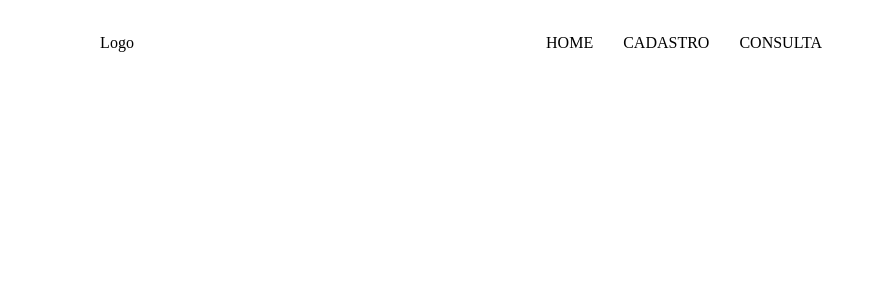
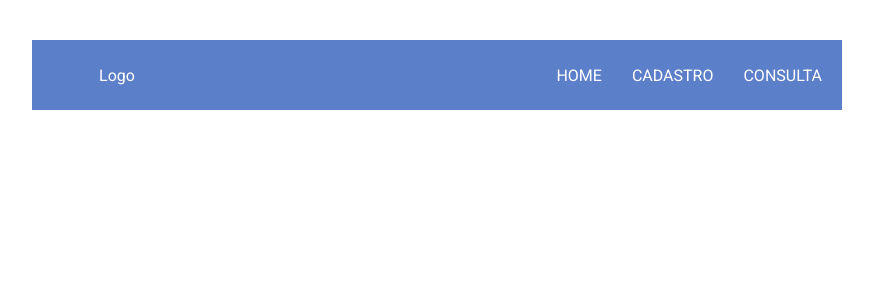
Before and after one commit to alifrebat-docente/CrudPessoa_QPR210_01_angular, an Angular app: page / in a window 1280 px wide. Shown: the top 300 px of the page, without its empty margins (203-1076 px from the left). Built offline with nearby package versions, Linux system fonts and the light colour scheme.

Commit message:
Definido formatações para todo projeto: margens, espaçamentos e cores

```diff
--- a/src/styles.css
+++ b/src/styles.css
@@ -1 +1,17 @@
-/* You can add global styles to this file, and also import other style files */
+@import url('https://fonts.googleapis.com/css2?family=Roboto:ital,wght@0,100..900;1,100..900&display=swap');
+
+*{
+    margin: 0px;
+    padding: 0px;
+    font-family: roboto ;
+}
+
+:root{
+    --primaria: #5c7fca;
+    --secundaria:#1D4ED8;
+    --branca: #ffffff;
+}
+
+body{
+    padding: 40px;
+}
```
